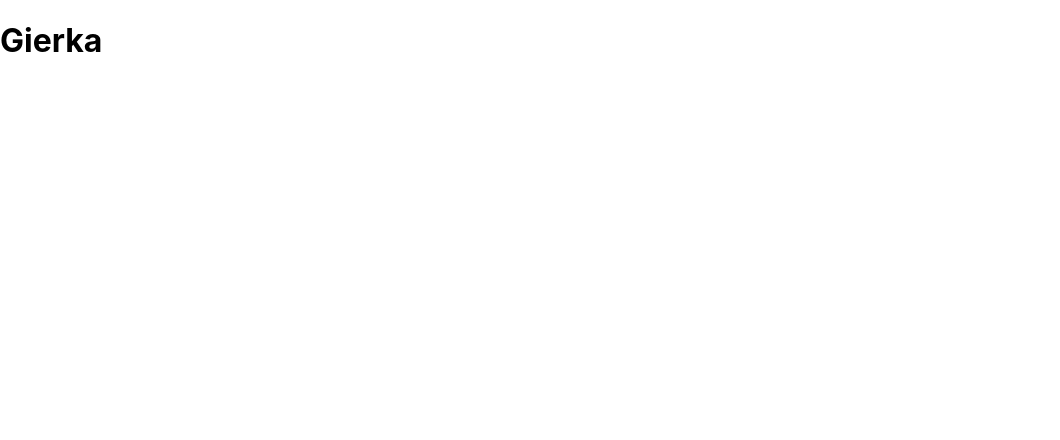
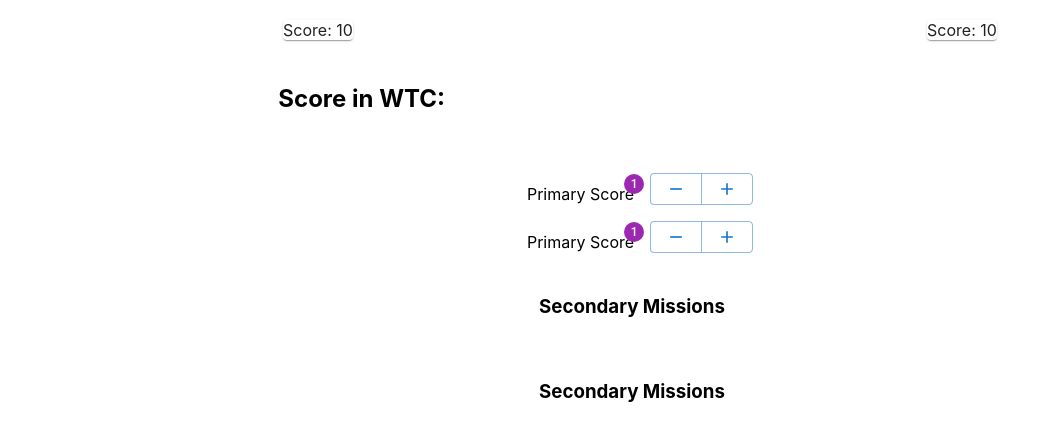
Before and after one commit to CHUREKGIT/warhammer-counter, a React (Create React App) app: page /game in a window 1280 px wide. Shown: the top 440 px of the page, without its empty margins (0-1060 px from the left). Built offline with nearby package versions, Linux system fonts and the light colour scheme.

Commit message:
third screen ended

```diff
--- a/package.json
+++ b/package.json
@@ -5,7 +5,10 @@
   "dependencies": {
     "@emotion/react": "^11.10.4",
     "@emotion/styled": "^11.10.4",
-    "@mui/material": "^5.10.5",
+    "@material-ui/core": "^4.12.4",
+    "@material-ui/icons": "^4.11.3",
+    "@mui/icons-material": "^5.10.6",
+    "@mui/material": "^5.10.7",
     "@testing-library/jest-dom": "^5.16.5",
     "@testing-library/react": "^13.4.0",
     "@testing-library/user-event": "^13.5.0",
--- /dev/null
+++ b/src/components/Counter.tsx
@@ -0,0 +1,56 @@
+import Box from '@mui/material/Box';
+import ButtonGroup from '@mui/material/ButtonGroup';
+import Button from '@mui/material/Button';
+import Badge from '@mui/material/Badge';
+import AddIcon from '@mui/icons-material/Add';
+import RemoveIcon from '@mui/icons-material/Remove';
+import { useState } from 'react';
+
+function Counter (props:any) {
+
+    const [count, setCount] = useState(1);
+
+    return <div>
+             <Box
+                sx={{
+                    color: 'action.active',
+                    display: 'flex',
+                    flexDirection: 'column',
+                    '& > *': {
+                    marginBottom: 2,
+                    },
+                    '& .MuiBadge-root': {
+                    marginRight: 4,
+                    },
+                        }}/>
+                    <div>
+                    <Badge color="secondary" badgeContent={count}>
+                        {props.player ? props.player : ''} {props.mission ? props.mission :'Primary Score'}
+                    </Badge>
+                        <ButtonGroup
+                            sx={{
+                                marginLeft: 2
+                            }}>
+                            <Button
+                                aria-label="reduce"
+                                onClick={() => {
+                                setCount(Math.max(count - 1, 0));
+                                props.playerScoreDecrese();
+                                }}>
+                                <RemoveIcon fontSize="small" />
+                            </Button>
+                            <Button
+                                aria-label="increase"
+                                onClick={() => {
+                                setCount(count + 1);
+                                props.playerScoreIncrease();
+                                }}
+                            >
+                                <AddIcon fontSize="small" />
+                            </Button>
+                            </ButtonGroup>
+                        </div>
+                    </div>
+}
+
+export default Counter
--- a/src/store/store.tsx
+++ b/src/store/store.tsx
@@ -37,11 +37,15 @@ const reducer = (state : any, action: any) => {
             action.selectedMission,
             ...state.player1SelectedMissions.slice(action.pos+1)]
     }
+    if(action.type === 'DELETE_MISSION_PLAYER1') return { ...state,
+        player1SelectedMissions:[...state.player1SelectedMissions.slice(0, action.pos),...state.player1SelectedMissions.slice(action.pos+1)]}
     if(action.type === 'SET_MISSION_PLAYER2') return { ...state,
         player2SelectedMissions: [...state.player2SelectedMissions.slice(0, action.pos),
             action.selectedMission,
             ...state.player2SelectedMissions.slice(action.pos+1)]
     }
+    if(action.type === 'DELETE_MISSION_PLAYER2') return { ...state,
+        player2SelectedMissions:[...state.player2SelectedMissions.slice(0, action.pos),...state.player2SelectedMissions.slice(action.pos+1)]}
     return state;
 };
 
--- a/src/views/GameCounter.tsx
+++ b/src/views/GameCounter.tsx
@@ -1,5 +1,105 @@
-function MissionsPage () {
-    return <h1>Gierka</h1>
+import Container from '@mui/material/Box';
+import Grid from '@mui/material/Grid';
+import Card from '@mui/material/Card';
+import store from '../store/store';
+import Counter from '../components/Counter';
+import { useState } from 'react';
+import { wtcConverter } from './utils/wtcConverter';
+
+function GameCounter () {
+
+    const state = store.getState()
+
+    const [scorePlayer1, setScorePlayer1] = useState(10)
+    const [scorePlayer2, setScorePlayer2] = useState(10)
+
+    const handleIncreaseScorePlayer1 = () => {
+        setScorePlayer1(scorePlayer1 + 1)
+      };
+
+    const handleDecreseScorePlayer1 = () => {
+        setScorePlayer1((Math.max(scorePlayer1 - 1, 0)))
+    }
+
+    const handleIncreaseScorePlayer2 = () => {
+        setScorePlayer2(scorePlayer2 + 1)
+      };
+
+    const handleDecreseScorePlayer2 = () => {
+        setScorePlayer2((Math.max(scorePlayer2 - 1, 0)))
+    }
+
+    return <Container maxWidth="xl">
+            <Grid spacing={1} container direction="row" justifyContent="space-around" alignItems="center">
+                <Grid item>
+                    <h2>{state.player1}</h2>
+                    <Card>Score: {scorePlayer1}</Card>
+                </Grid>
+                <Grid item>
+                    <h2>{state.player2}</h2>
+                    <Card>Score: {scorePlayer2}</Card>
+                </Grid>
+            </Grid>
+            <Grid sx={{marginTop:3}} alignItems="center" container direction="row" justifyContent="space-around">
+                <Grid item>
+                <h2>Score in WTC:</h2>
+                </Grid>
+                <Grid item>
+                <h3>{wtcConverter(scorePlayer1, scorePlayer2)}</h3>
+                </Grid>
+            </Grid>
+            <Grid spacing={2} container direction="column" justifyContent="space-around" alignItems="center" sx={{
+                marginTop: 3,
+            }}>
+                <Grid item>
+                    <Counter
+                        player={state.player1}
+                        playerScoreDecrese={handleDecreseScorePlayer1}
+                        playerScoreIncrease={handleIncreaseScorePlayer1}
+                        >
+                    </Counter>
+                </Grid>
+                <Grid item>
+                <Counter
+                        player={state.player2}
+                        playerScoreDecrese={handleDecreseScorePlayer2}
+                        playerScoreIncrease={handleIncreaseScorePlayer2}
+                        >
+                    </Counter>
+                </Grid>
+            </Grid>
+            <Grid spacing={2} container direction="column" justifyContent="space-around" alignItems="center"
+            sx={{
+                marginTop: 3,
+            }}>
+                <h3>{state.player1} Secondary Missions</h3>
+                {state.player1SelectedMissions.map((mission: string) => {
+                    return (<Grid item>
+                        <Counter
+                            mission = {mission}
+                            playerScoreDecrese={handleDecreseScorePlayer1}
+                            playerScoreIncrease={handleIncreaseScorePlayer1}
+                            >
+                        </Counter>
+                    </Grid>)
+                    })}
+            </Grid>
+            <Grid spacing={2} container direction="column" justifyContent="space-around" alignItems="center"
+            sx={{
+                marginTop: 3,
+            }}>
+                <h3>{state.player2} Secondary Missions</h3>
+                {state.player2SelectedMissions.map((mission: string) => {
+                    return (<Grid item>
+                        <Counter
+                            mission = {mission}
+                            playerScoreDecrese={handleDecreseScorePlayer2}
+                            playerScoreIncrease={handleIncreaseScorePlayer2}
+                            >
+                        </Counter>
+                    </Grid>)
+                    })}
+            </Grid>
+        </Container>
 }
-
-export default MissionsPage
+export default GameCounter
--- /dev/null
+++ b/src/views/utils/wtcConverter.tsx
@@ -0,0 +1,34 @@
+export function wtcConverter (scorePlayer1: number, scorePlayer2: number){
+    const diffrence = scorePlayer1 - scorePlayer2;
+    let wtcScore = '';
+
+    if (diffrence > 0) {
+        if (diffrence <= 5 ) {wtcScore = '10-10'}
+            else if (diffrence <= 10 ) {wtcScore = '11-9'}
+            else if (diffrence <= 10 ) {wtcScore = '11-9'}
+            else if (diffrence <= 15 ) {wtcScore = '12-8'}
+            else if (diffrence <= 20 ) {wtcScore = '13-7'}
+            else if (diffrence <= 25 ) {wtcScore = '14-6'}
+            else if (diffrence <= 30 ) {wtcScore = '15-5'}
+            else if (diffrence <= 35 ) {wtcScore = '16-4'}
+            else if (diffrence <= 40 ) {wtcScore = '17-3'}
+            else if (diffrence <= 45 ) {wtcScore = '18-2'}
+            else if (diffrence <= 50 ) {wtcScore = '19-1'}
+            else  {wtcScore = '20-0'}
+    }
+
+    if (diffrence < 0) {
+        if (diffrence >= -5 ) {wtcScore = '10-10'}
+        else if (diffrence >= -10 ) {wtcScore = '9-11'}
+        else if (diffrence >= -15 ) {wtcScore = '8-12'}
+        else if (diffrence >= -20 ) {wtcScore = '7-13'}
+        else if (diffrence >= -25 ) {wtcScore = '6-14'}
+        else if(diffrence >= -30 ) {wtcScore = '5-15'}
+        else if(diffrence >= -35 ) {wtcScore = '4-16'}
+        else if(diffrence >= -40 ) {wtcScore = '3-17'}
+        else if(diffrence >= -45 ) {wtcScore = '2-18'}
+        else if(diffrence >= -50 ) {wtcScore = '1-19'}
+        else {wtcScore = '0-20'}
+    }
+    return wtcScore
+}
```
Also changed, not shown: src/views/Missions.tsx (+20 -5 lines), 2 other files (tests, documents, lock files or other folders).
